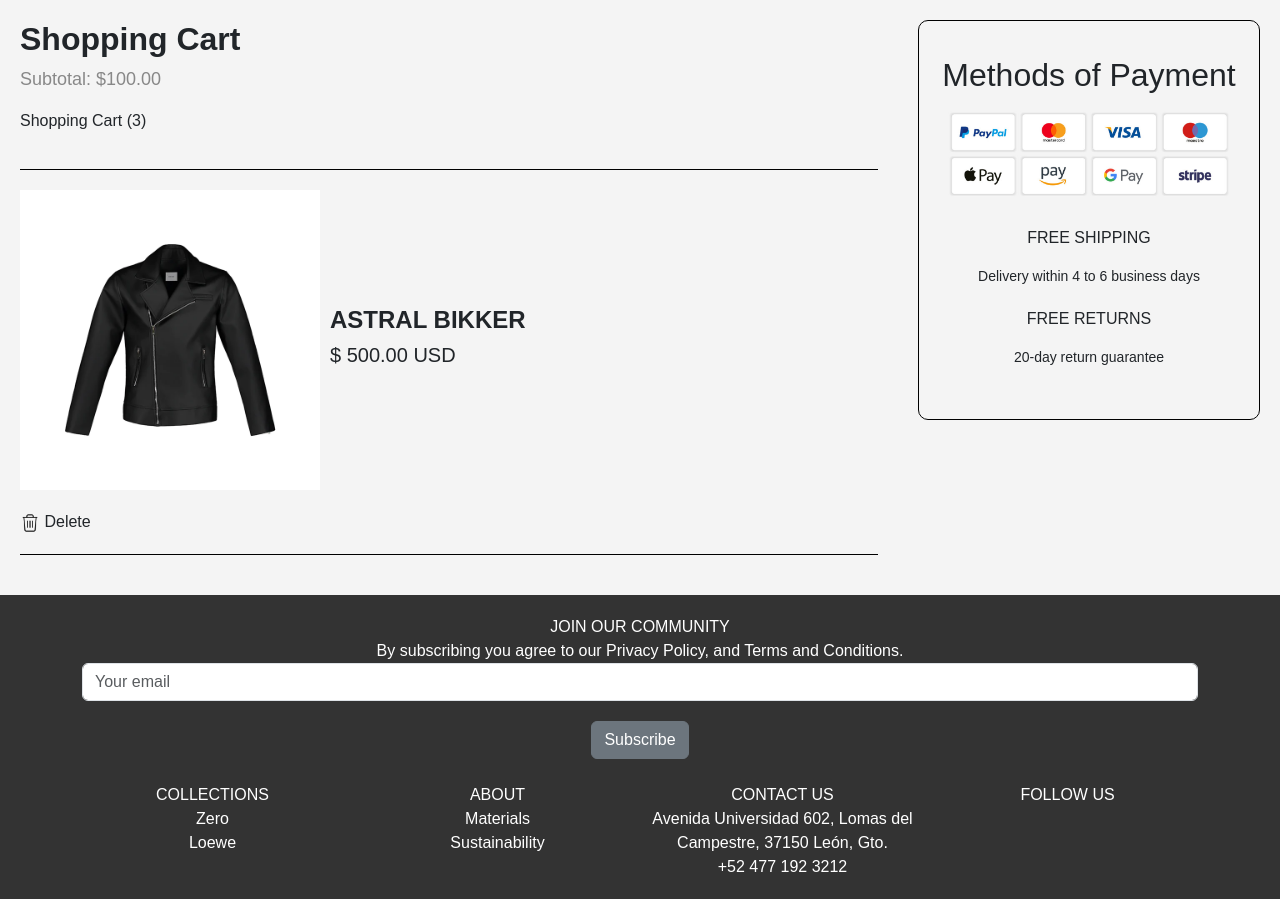
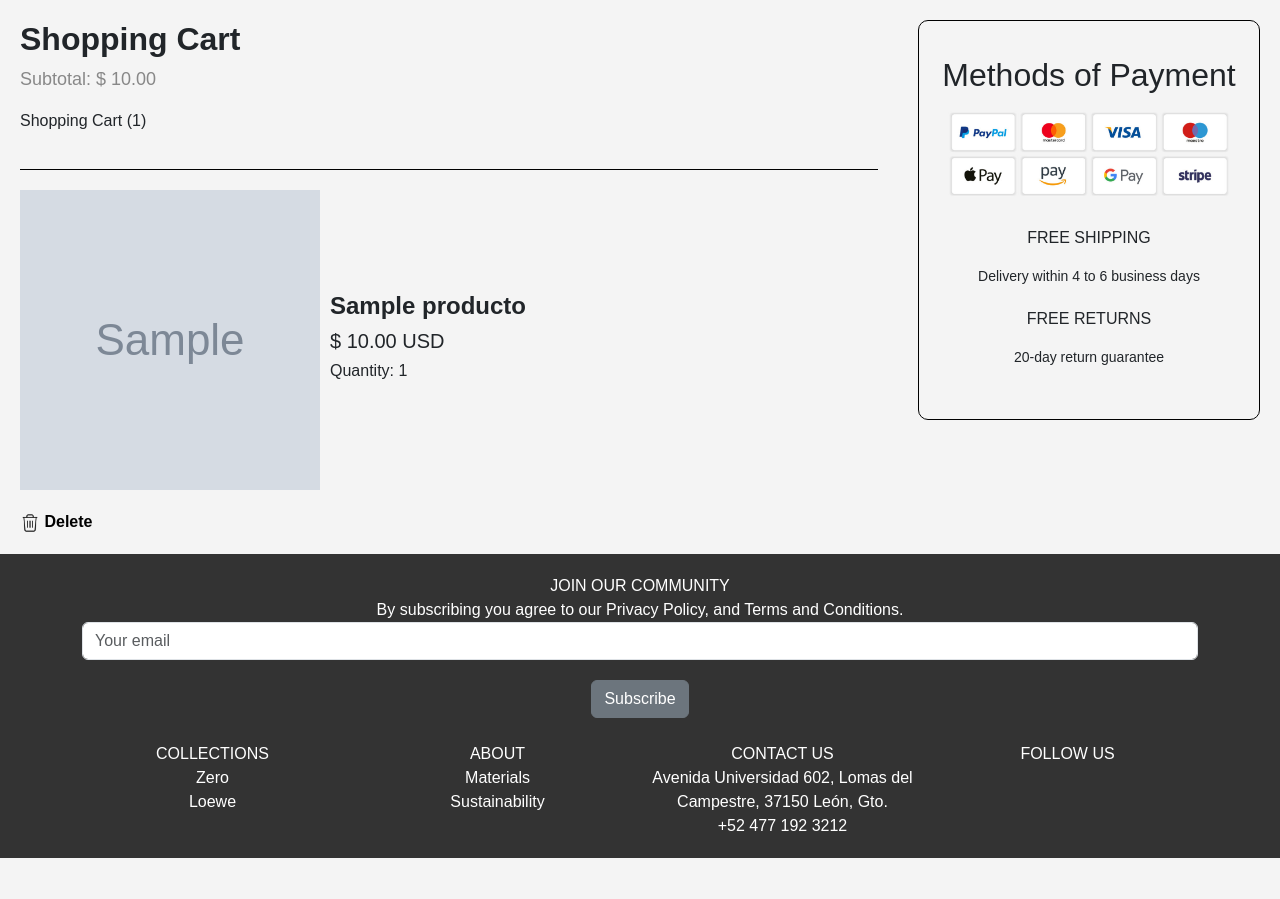
Before and after one commit to BiankaJS/VerdanVest, a Django app: page /shopping/cart/ in a window 1280 px wide. Shown: the part 119-1018 px from the top of the page. After the commit the page ends 977 px from the top, so only its background shows below. Run offline with Django 4.2, Linux system fonts and the light colour scheme; a user stored in the database is signed in; tables that the repository leaves empty hold one stand-in row (values such as "Sample post"); grey boxes marked "Sample" are stand-in pictures.

Commit message:
Interfaz de shopping:cart

```diff
--- a/verdanvest/catalogo/models.py
+++ b/verdanvest/catalogo/models.py
@@ -10,6 +10,7 @@ class Marca(models.Model):
     id = models.AutoField(primary_key=True)
     nombre = models.CharField(max_length=255)
 
+
 class Producto(models.Model):
     id = models.AutoField(primary_key=True)
     nombre = models.TextField()
@@ -19,6 +20,7 @@ class Producto(models.Model):
     categoria = models.ForeignKey(Categoria, on_delete=models.CASCADE, default= 1)
     calificacion_salud = models.DecimalField(max_digits=2, decimal_places=1, null=True, blank=True)
     urlImagen = models.TextField(null=True, blank=True)
+
 
 class Inventario(models.Model):
     producto = models.ForeignKey(Producto, on_delete=models.CASCADE)
--- a/verdanvest/compras/templates/compras/shoppingcart.html
+++ b/verdanvest/compras/templates/compras/shoppingcart.html
@@ -8,43 +8,37 @@
   <!-- Sección del carrito -->
   <div class="cart-section">
     <h1 class="cart-title"><strong>Shopping Cart </strong> </h1>
-    <p class="subtotal" style="color: #888;" >Subtotal: $100.00</p>
+    {% if cart %}
+    <p class="subtotal" style="color: #888;">Subtotal: $ {{total_cart}}</p>
 
     <!-- Resumen del carrito -->
     <div class="cart-summary">
-      <p>Shopping Cart (3)</p>
+      {% with detalles_count=detail_cart|length %}
+      <p>Shopping Cart ({{detalles_count}})</p>
+      {% endwith %}
     </div>
-
-    <div class="line"></div>
-    <!-- Productos en el carrito -->
-
-
-    <!-- Productos en el carrito -->
     <div class="cart-products">
-      <!-- Producto 1 -->
+      {% for product in detail_cart %}
       <div class="product">
+        <div class="line"></div>
         <div class="product-content">
-          <img src="{% static 'img/wish1.webp' %}" alt="Product 1" style="width: 300px;height: 300px;" >
+          <img src="{{product.producto.urlImagen}}" alt="Product 1" style="width: 300px;height: 300px;">
           <div class="product-details">
-            <h4><strong> ASTRAL BIKKER</strong> </h4>
-            <h5 > $ 500.00 USD</h5>
+            <h4><strong>{{product.producto.nombre}}</strong> </h4>
+            <h5> $ {{product.producto.precio}} USD</h5>
+            <h6>Quantity: {{product.cantidad}}</h>
           </div>
         </div>
-        <div class="product-delete">
-          <!-- Agrega un icono aquí (puedes cambiar "icon.png" por la ruta correcta de tu icono) -->
-          <img src="{% static 'img/borrar.png' %}" alt="Icon" class="icon" style="width: 20px;height: 20px;">
-          <span class="delete">Delete</span>
-        </div>
+        <a href="{% url 'shopping:deleteItemCart' product.id %}">
+          <div class="product-delete">
+            <img src="{% static 'img/borrar.png' %}" alt="Icon" class="icon" style="width: 20px;height: 20px;">
+            <span class="delete"><strong>Delete</strong></span>
+          </div>
+        </a>
       </div>
-      <div class="line"></div>
-
-      <!-- Agrega más productos según sea necesario -->
+      {% endfor %}
     </div>
-
-
   </div>
-
-  <!-- Sección de métodos de pago -->
   <div class="payment-section">
     <h2 class="payment-methods">Methods of Payment</h2>
     <img src="{% static 'img/paryment.jpg' %}" alt="Payment Methods" class="payment-image">
@@ -55,6 +49,10 @@
     <p class="free-shipping">FREE RETURNS</p>
     <p class="shipping-details">20-day return guarantee</p>
   </div>
+  {% else %}
+  <p class="subtotal" style="color: #888;">Subtotal: $00.00</p>
+  <h4 style="text-align: center;">Have 0 item(s) in your shopping cart</h4>
+  {% endif %}
 </div>
 <script src="https://cdn.jsdelivr.net/npm/bootstrap@5.3.2/dist/js/bootstrap.bundle.min.js"></script>
 <script>
@@ -101,14 +99,16 @@
     margin: 0 10px;
   }
 
-  .nav-link {
+  a.nav-link {
     color: black;
     font-size: 16px;
     text-decoration: none;
   }
 
-  .nav-link:hover {
-    text-decoration: underline;
+  a.nav-link:hover {
+    text-decoration: none;
+    color: #45a049;
+    font: bold;
   }
 
   .overlay-word {
@@ -166,7 +166,6 @@
     text-align: center;
   }
 
-
   .checkout-container {
     display: flex;
     justify-content: space-between;
@@ -184,7 +183,6 @@
     border-radius: 10px;
     height: 400px;
     align-content: center;
-
   }
 
   .payment-section p {
@@ -192,10 +190,8 @@
 
   }
 
-
-
   .cart-title {
-    font-size:xx-large;
+    font-size: xx-large;
   }
 
   .subtotal {
@@ -216,8 +212,6 @@
     margin-bottom: 20px;
     margin-right: 40px;
   }
-
-
 
   .payment-methods {
     text-align: center;
@@ -270,8 +264,26 @@
   .product-delete {
     margin-top: 20px;
   }
+
   .delete {
     text-align: center;
   }
+
+  a {
+    text-decoration: none;
+    color: black;
+  }
 </style>
+{% if not cart %}
+<style>
+  .footer {
+    background-color: #333333;
+    color: white;
+    padding: 20px 0;
+    width: 100%;
+    text-align: center;
+    position: fixed;
+  }
+</style>
+{% endif %}
 {% endblock %}
--- a/verdanvest/compras/urls.py
+++ b/verdanvest/compras/urls.py
@@ -4,5 +4,6 @@ from . import views
 app_name='shopping'
 urlpatterns = [
     path('shipment/', views.shipment_view, name='shipment'),
-    path('cart/', views.shoppingcart_view, name='cart')
+    path('cart/', views.shoppingcart_view, name='cart'),
+    path('delete/<int:id>', views.deleteItemCard_view, name='deleteItemCart')
 ]
--- a/verdanvest/compras/views.py
+++ b/verdanvest/compras/views.py
@@ -1,8 +1,26 @@
-from django.shortcuts import render
+from django.shortcuts import render, redirect, get_object_or_404
 from django.http import HttpResponse
+from compras.models import CarritoCompra, CarritoCompraDetalle
 
 def shipment_view(request):
     return render(request, 'compras/shipment.html')
 
 def shoppingcart_view(request):
-    return render(request, 'compras/shoppingcart.html')
+    if(request.user):
+        cart = CarritoCompra.objects.get(usuario_id=request.user.id)
+        detail_cart = CarritoCompraDetalle.objects.filter(carrito_compra=cart)
+        total_cart = sum(detalle.producto.precio * detalle.cantidad for detalle in detail_cart)
+        print(total_cart)
+        context = {
+            'cart': cart,
+            'detail_cart': detail_cart,
+            'total_cart': total_cart
+        }
+        return render(request, 'compras/shoppingcart.html', context)
+    else:
+        return redirect('auth:login')
+
+def deleteItemCard_view(request, id):
+    product = get_object_or_404(CarritoCompraDetalle, pk=id)
+    product.delete()
+    return redirect('shopping:cart')
```
